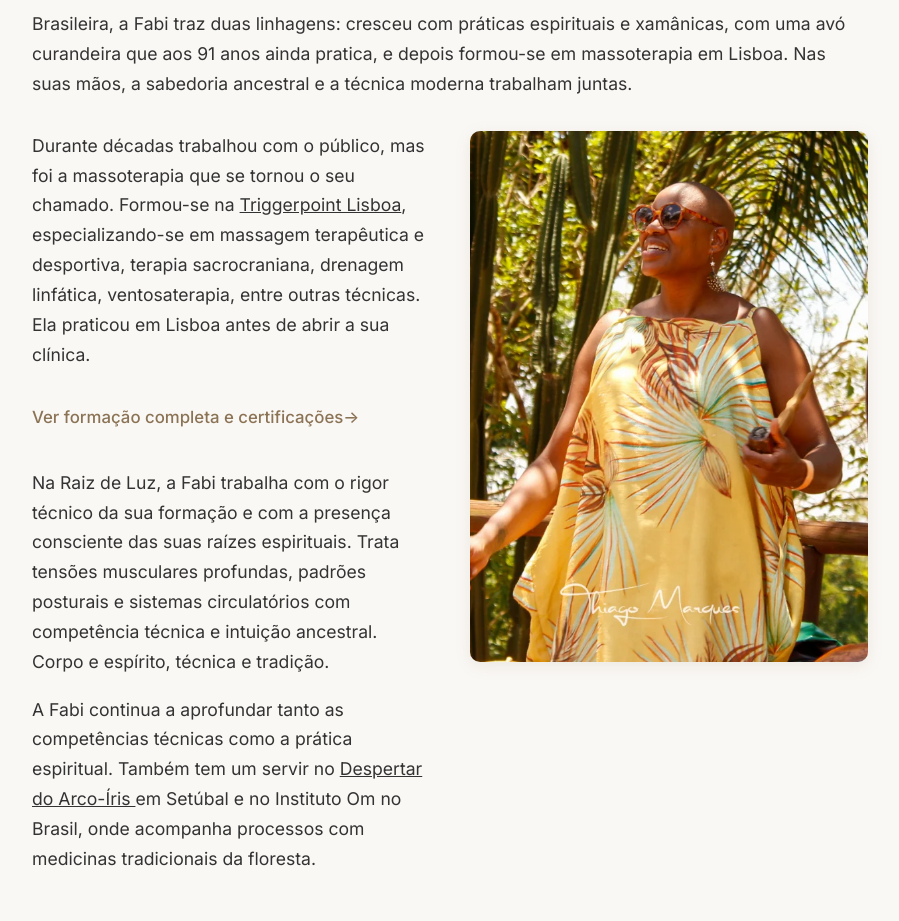
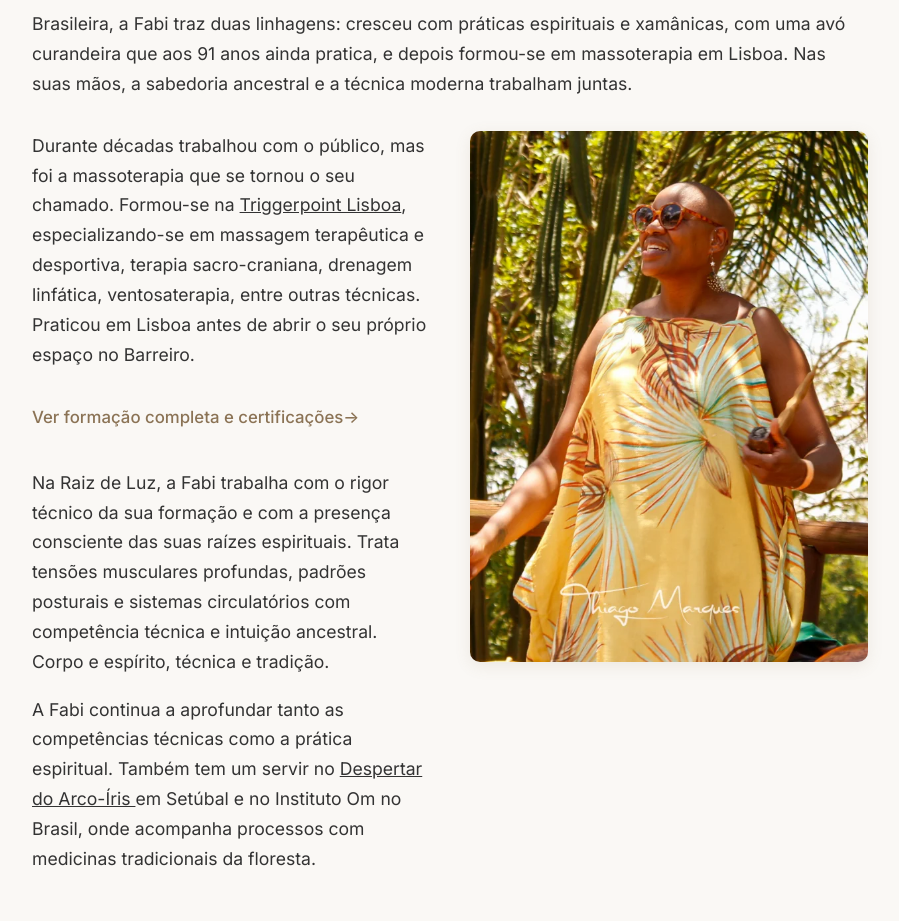
Before and after one commit to jpdrecourt/raiz-de-luz, a website: page docs/index.html in a window 1280 px wide. Shown: the part 3380-4301 px from the top of the page, without its empty margins (190-1089 px from the left). Drawn offline with Linux system fonts and the light colour scheme.

Commit message:
Fix: clínica -> espaço

```diff
--- a/docs/index.html
+++ b/docs/index.html
@@ -262,8 +262,9 @@
               que se tornou o seu chamado. Formou-se na
               <a href="https://triggerpoint.pt/">Triggerpoint Lisboa</a>,
               especializando-se em massagem terapêutica e desportiva, terapia
-              sacrocraniana, drenagem linfática, ventosaterapia, entre outras
-              técnicas. Ela praticou em Lisboa antes de abrir a sua clínica.
+              sacro-craniana, drenagem linfática, ventosaterapia, entre outras
+              técnicas. Praticou em Lisboa antes de abrir o seu próprio espaço
+              no Barreiro.
             </p>
 
             <p>
```
